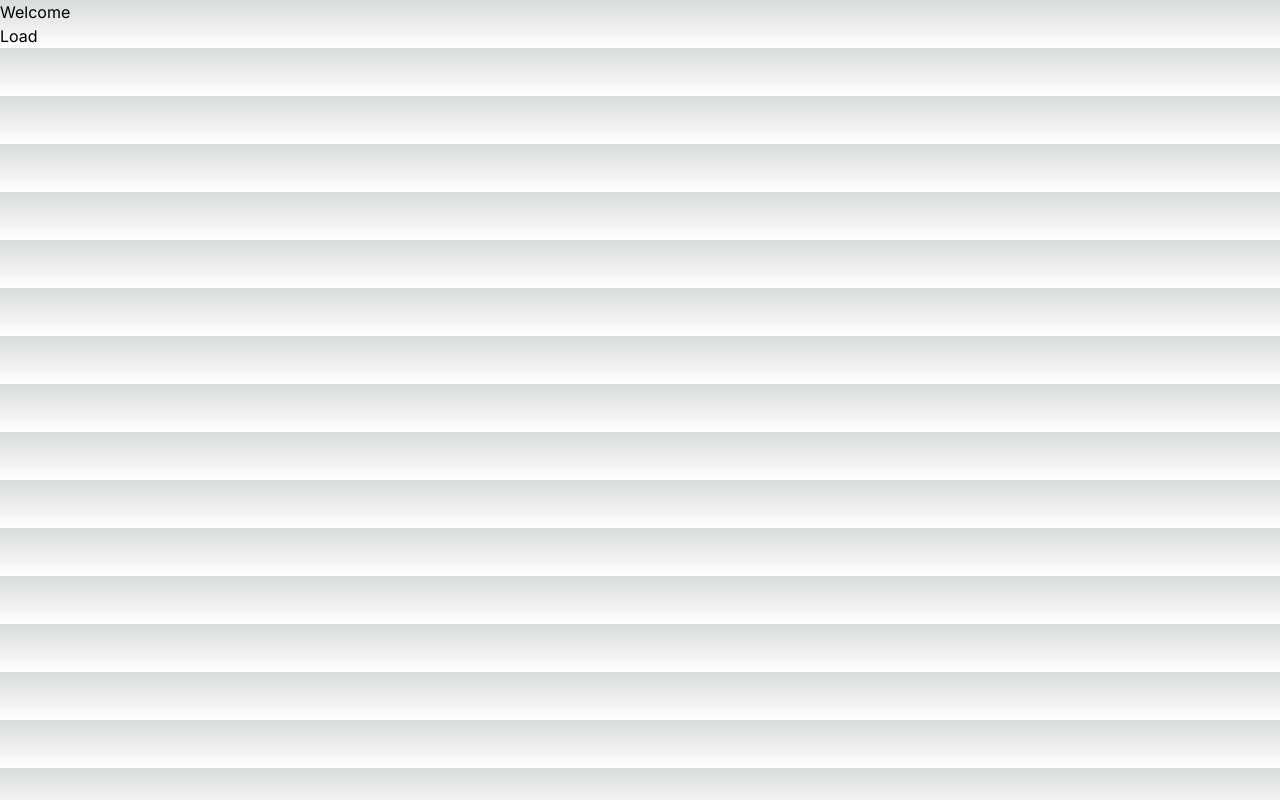
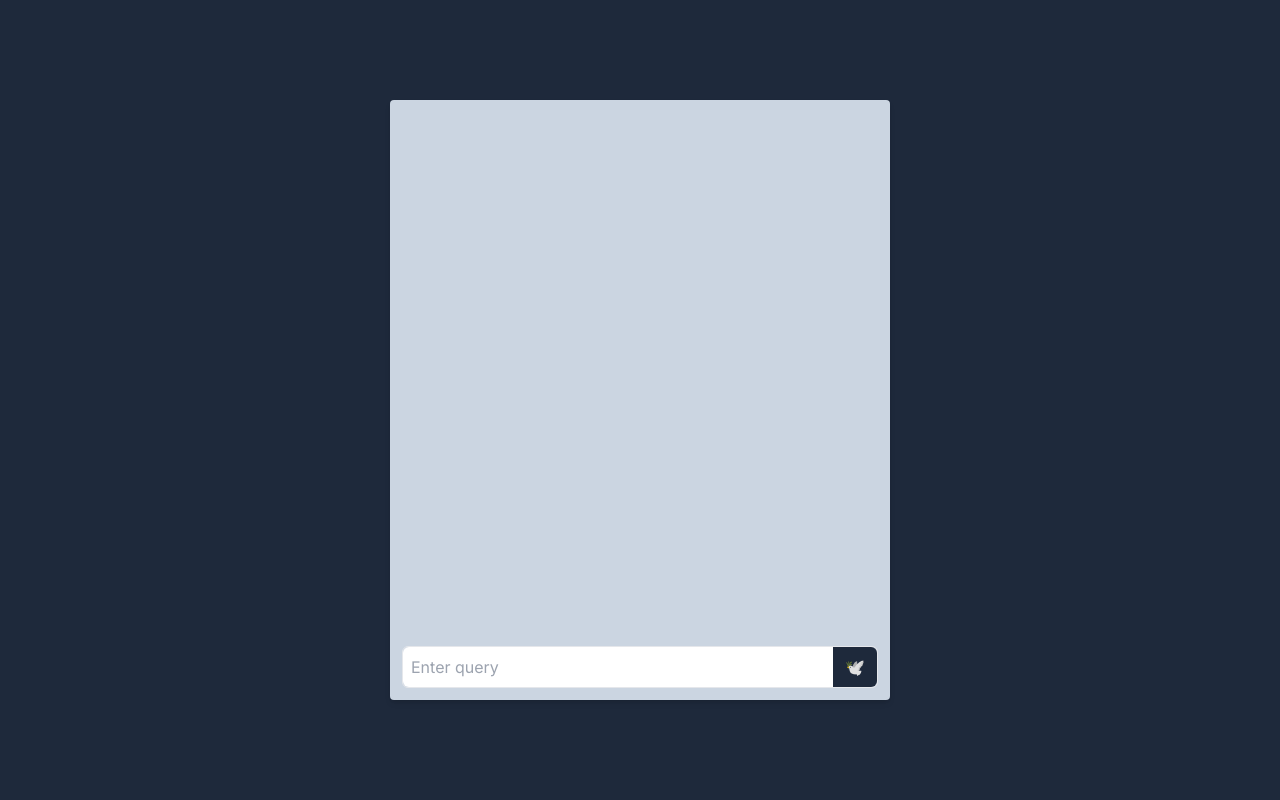
Before and after one commit to amin-ruhul/assistance-api, a Next.js app: page / in a window 1280 px wide. Built offline with nearby package versions, Linux system fonts and the light colour scheme.

Commit message:
design ui

```diff
--- a/app/globals.css
+++ b/app/globals.css
@@ -1,33 +1,3 @@
 @tailwind base;
 @tailwind components;
 @tailwind utilities;
-
-:root {
-  --foreground-rgb: 0, 0, 0;
-  --background-start-rgb: 214, 219, 220;
-  --background-end-rgb: 255, 255, 255;
-}
-
-@media (prefers-color-scheme: dark) {
-  :root {
-    --foreground-rgb: 255, 255, 255;
-    --background-start-rgb: 0, 0, 0;
-    --background-end-rgb: 0, 0, 0;
-  }
-}
-
-body {
-  color: rgb(var(--foreground-rgb));
-  background: linear-gradient(
-      to bottom,
-      transparent,
-      rgb(var(--background-end-rgb))
-    )
-    rgb(var(--background-start-rgb));
-}
-
-@layer utilities {
-  .text-balance {
-    text-wrap: balance;
-  }
-}
--- a/app/page.js
+++ b/app/page.js
@@ -1,23 +1,34 @@
 "use client";
 
-import { splitText } from "@/utils/splitter";
-
 export default function Home() {
-  async function fetchInfoData() {
-    try {
-      const res = await fetch("/data/info.txt");
-      const text = await res.text();
-      const spitedText = await splitText([text]);
-      console.log(spitedText);
-    } catch (error) {
-      console.log(error);
-    }
-  }
+  // async function fetchInfoData() {
+  //   try {
+  //     const res = await fetch("/data/info.txt");
+  //     const text = await res.text();
+  //     await storeData(text);
+  //   } catch (error) {
+  //     console.log(error);
+  //   }
+  // }
 
   return (
-    <main>
-      <p>Welcome</p>
-      <button onClick={fetchInfoData}>Load</button>
+    <main className="h-screen bg-slate-800 flex items-center justify-center">
+      {/* <p>Welcome</p>
+      <button onClick={fetchInfoData}>Load</button> */}
+
+      <div className="w-[500px] h-[600px] shadow-md bg-slate-300 rounded flex items-end p-3">
+        <section className=" w-full">
+          <section></section>
+
+          <form className="border flex w-full rounded-md">
+            <input
+              className=" py-2 px-2 outline-none flex-1 rounded-l-md"
+              placeholder="Enter query"
+            />
+            <button className=" bg-slate-800 px-3 py-1 rounded-r-md">🕊️</button>
+          </form>
+        </section>
+      </div>
     </main>
   );
 }
--- a/package.json
+++ b/package.json
@@ -9,6 +9,9 @@
     "lint": "next lint"
   },
   "dependencies": {
+    "@langchain/community": "^0.2.1",
+    "@langchain/openai": "^0.0.33",
+    "@supabase/supabase-js": "^2.43.2",
     "langchain": "^0.2.0",
     "next": "14.2.3",
     "react": "^18",
```
Also changed, not shown: config/supabase.js (added, +10 -0 lines), utils/supabase.js (added, +25 -0 lines), 1 other file (tests, documents, lock files or other folders).
